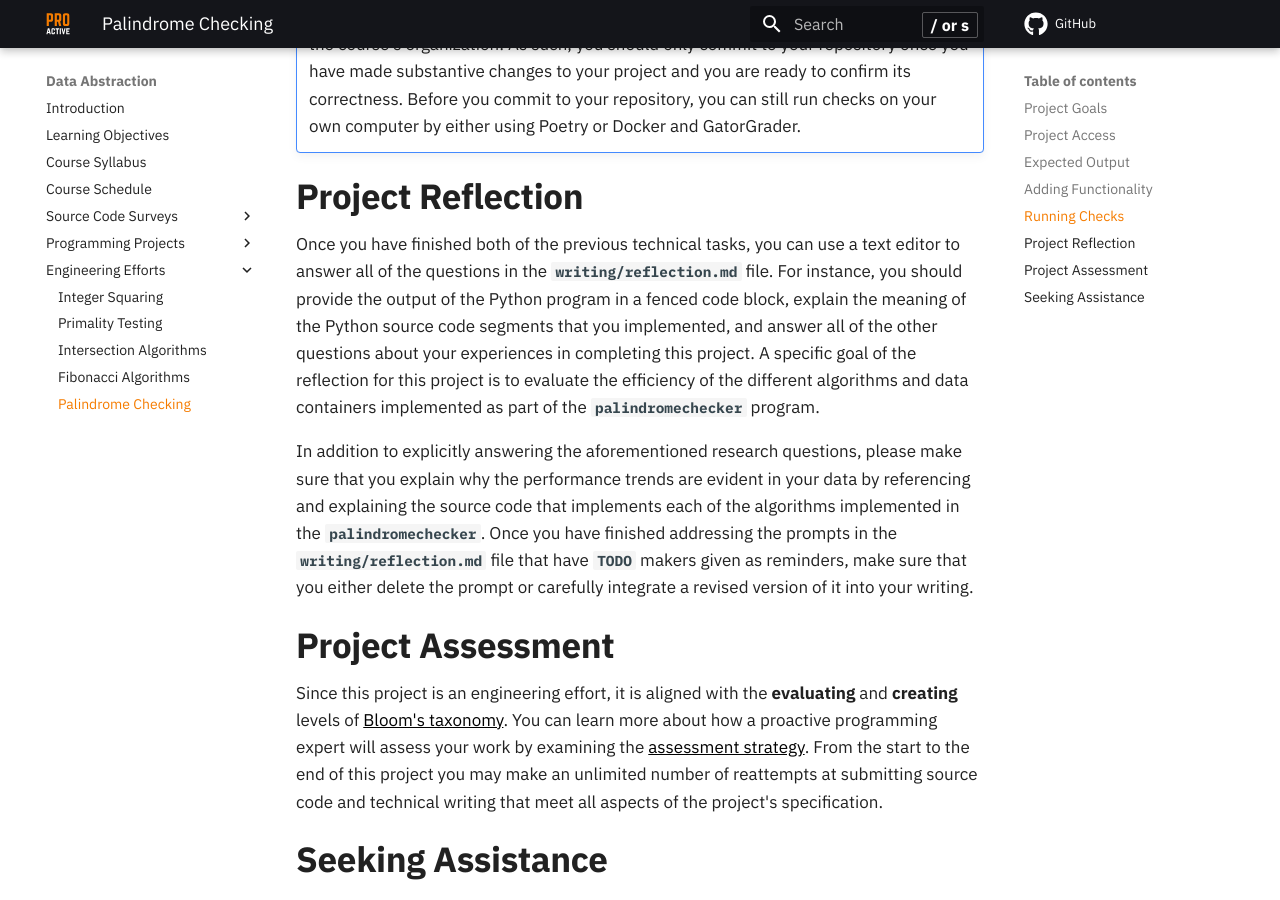
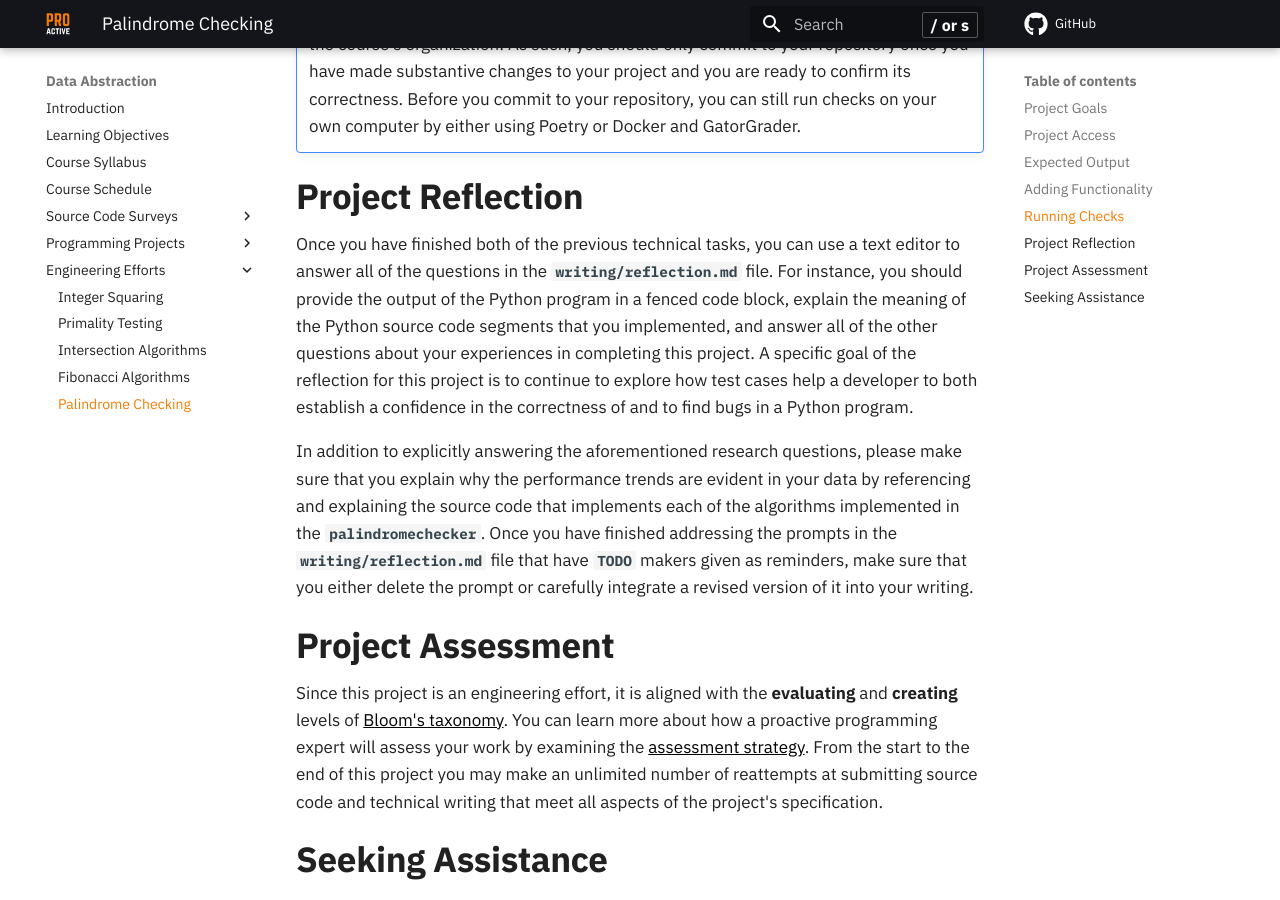
Before and after one commit to ProactiveProgrammers/www.proactiveprogrammers.com, an MkDocs documentation site: the page built from docs/data-abstraction/engineering-efforts/palindrome-checking.md, in a window 1280 px wide and 900 px high, scrolled down 4406 px. Built offline with MkDocs 1.6.1 and Material for MkDocs 9.7.7, drawn with Linux system fonts in a browser that asks for light colours; comment, search, counter and statistics services are not loaded.

Commit message:
feat: Add a comment about testing in the project reflection for palindrome-checking.

```diff
--- a/docs/data-abstraction/engineering-efforts/palindrome-checking.md
+++ b/docs/data-abstraction/engineering-efforts/palindrome-checking.md
@@ -214,8 +214,8 @@ instance, you should provide the output of the Python program in a fenced code
 block, explain the meaning of the Python source code segments that you
 implemented, and answer all of the other questions about your experiences in
 completing this project. A specific goal of the reflection for this project is
-to evaluate the efficiency of the different algorithms and data containers
-implemented as part of the `palindromechecker` program.
+to continue to explore how test cases help a developer to both establish a
+confidence in the correctness of and to find bugs in a Python program.
 
 In addition to explicitly answering the aforementioned research questions,
 please make sure that you explain why the performance trends are evident in your
```
